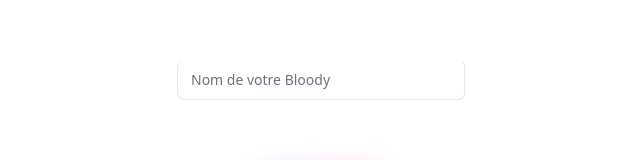
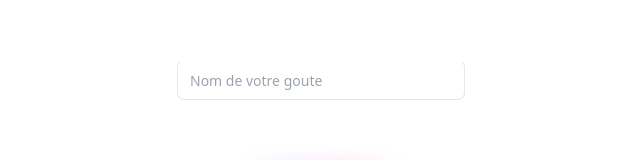
Before and after one commit to jean-baptisteAZAN/projectWeek, a SvelteKit app: page / in a window 1280 px wide. Shown: the part 250-410 px from the top of the page, without its empty margins (319-959 px from the left). Built offline with nearby package versions, Linux system fonts and the light colour scheme.

Commit message:
add: Droid.cpp && Droid.hpp

```diff
--- a/src/routes/+page.svelte
+++ b/src/routes/+page.svelte
@@ -18,10 +18,7 @@
             <div class="relative w-full min-w-[200px] h-10">
                 <input bind:value={name}
                         class="peer w-full h-full bg-transparent text-blue-gray-700 font-sans font-normal outline outline-0 focus:outline-0 disabled:bg-blue-gray-50 disabled:border-0 transition-all placeholder-shown:border placeholder-shown:border-blue-gray-200 placeholder-shown:border-t-blue-gray-200 border focus:border-2 border-t-transparent focus:border-t-transparent text-sm px-3 py-2.5 rounded-[7px] border-blue-gray-200 focus:border-gray-900"
-                        placeholder=" " /><label
-                    class="flex w-full h-full select-none pointer-events-none absolute left-0 font-normal !overflow-visible truncate peer-placeholder-shown:text-blue-gray-500 leading-tight peer-focus:leading-tight peer-disabled:text-transparent peer-disabled:peer-placeholder-shown:text-blue-gray-500 transition-all -top-1.5 peer-placeholder-shown:text-sm text-[11px] peer-focus:text-[11px] before:content[' '] before:block before:box-border before:w-2.5 before:h-1.5 before:mt-[6.5px] before:mr-1 peer-placeholder-shown:before:border-transparent before:rounded-tl-md before:border-t peer-focus:before:border-t-2 before:border-l peer-focus:before:border-l-2 before:pointer-events-none before:transition-all peer-disabled:before:border-transparent after:content[' '] after:block after:flex-grow after:box-border after:w-2.5 after:h-1.5 after:mt-[6.5px] after:ml-1 peer-placeholder-shown:after:border-transparent after:rounded-tr-md after:border-t peer-focus:after:border-t-2 after:border-r peer-focus:after:border-r-2 after:pointer-events-none after:transition-all peer-disabled:after:border-transparent peer-placeholder-shown:leading-[3.75] text-gray-500 peer-focus:text-gray-900 before:border-blue-gray-200 peer-focus:before:!border-gray-900 after:border-blue-gray-200 peer-focus:after:!border-gray-900">
-                Nom de votre Bloody
-            </label>
+                        placeholder="Nom de votre goute" />
             </div>
         </div>
         <button on:click={enterSite} class="relative inline-flex group">
@@ -29,8 +26,8 @@
                     class="absolute transitiona-all duration-1000 opacity-70 -inset-px bg-gradient-to-r from-[#44BCFF] via-[#FF44EC] to-[#FF675E] rounded-xl blur-lg group-hover:opacity-100 group-hover:-inset-1 group-hover:duration-200 animate-tilt">
             </span>
             <button title="Get quote now"
-               class="relative inline-flex items-center justify-center px-8 py-4 text-lg font-bold text-white transition-all duration-200 bg-gray-900 font-pj rounded-xl focus:outline-none focus:ring-2 focus:ring-offset-2 focus:ring-gray-900"
-               role="button">Entrer
+               class="relative inline-flex items-center justify-center px-8 py-4 text-lg font-bold text-white transition-all duration-200 bg-gray-900 font-pj rounded-xl focus:outline-none focus:ring-2 focus:ring-offset-2 focus:ring-gray-900">
+                Entrer
             </button>
         </button>
     </div>
```
